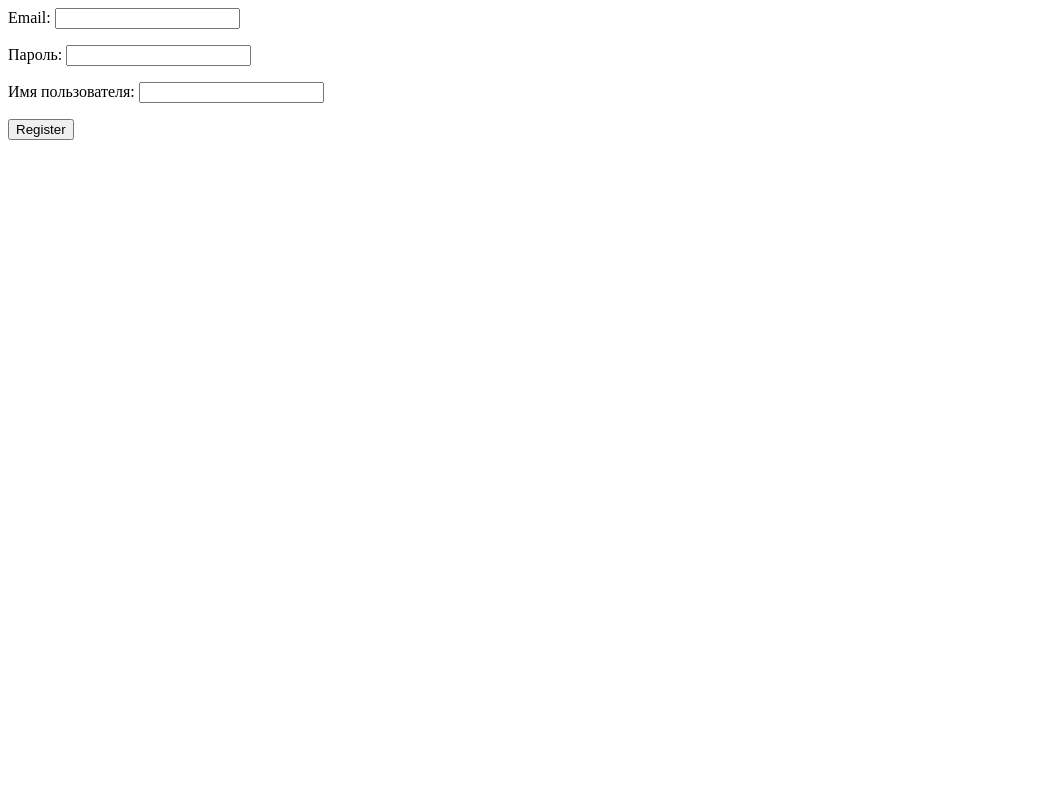
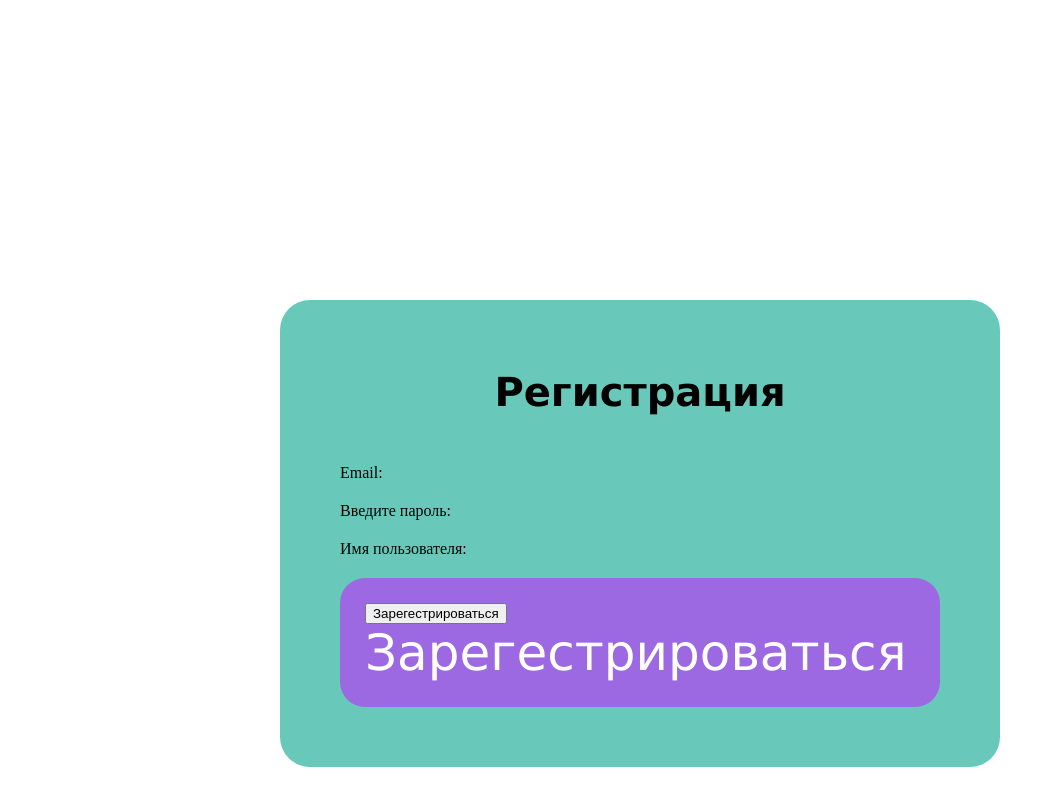
Before and after one commit to rena1gen/DjangoProject, a Django app: page /register in a window 1280 px wide. Shown: the whole page, without its empty margins (0-1055 px from the left). Run offline with Django 4.2, Linux system fonts and the light colour scheme.

Commit message:
костя рабочий регист11

```diff
--- a/main/forms.py
+++ b/main/forms.py
@@ -9,9 +9,9 @@ class MyLoginForm(AuthenticationForm):
 
 
 class RegistrationForm(forms.ModelForm):
-    email = forms.EmailField(required=True, label='Email')
-    password = forms.CharField(widget=forms.PasswordInput(), label='Пароль')
-    username = forms.CharField(required=False, label='Имя пользователя')
+    email = forms.CharField(widget=forms.TextInput())
+    password = forms.CharField(widget=forms.PasswordInput(attrs={'class': 'popup-text'}), label='Введите пароль')
+    username = forms.CharField(widget=forms.TextInput(attrs={'class': 'popup-text'}),required=False, label='Имя пользователя')
 
     class Meta:
         model = User
--- a/main/static/css/reg.css
+++ b/main/static/css/reg.css
@@ -42,7 +42,7 @@ input{
     padding: 10px;
 }
 .popup-butt{
-    font-size: 20px;
+    font-size: 50px;
     font-family: 'Lucida Sans', 'Lucida Sans Regular', 'Lucida Grande', 'Lucida Sans Unicode', Geneva, Verdana, sans-serif;
     background: #9C69E2;
     padding: 25px;
--- a/main/templates/mainApp/html/register.html
+++ b/main/templates/mainApp/html/register.html
@@ -1,6 +1,18 @@
 <!-- registration/register.html -->
+{% load static %}
 <form method="post">
+     <link rel="stylesheet" href="{% static 'css/reg.css' %}">
+    <div class="popup-content">
+                <div class="popup-title">
+                    Регистрация
+    </div><div class="popup-text">
     {% csrf_token %}
-    {{ form.as_p }}
-    <button type="submit">Register</button>
+    {% for f in form %}
+        <p><div class = "popup-text" for ="{{ f.id_for_label }}">{{ f.label }}:</div></p>
+        <div class = "form-error">{{ f.errors }}</div>
+        {% endfor %}
+    <div class="popup-butt">
+        <button type="submit">Зарегестрироваться</button>
+                    <a class = "butt" <button type="submit">Зарегестрироваться</button></a>
+                    </div>
 </form>
```
